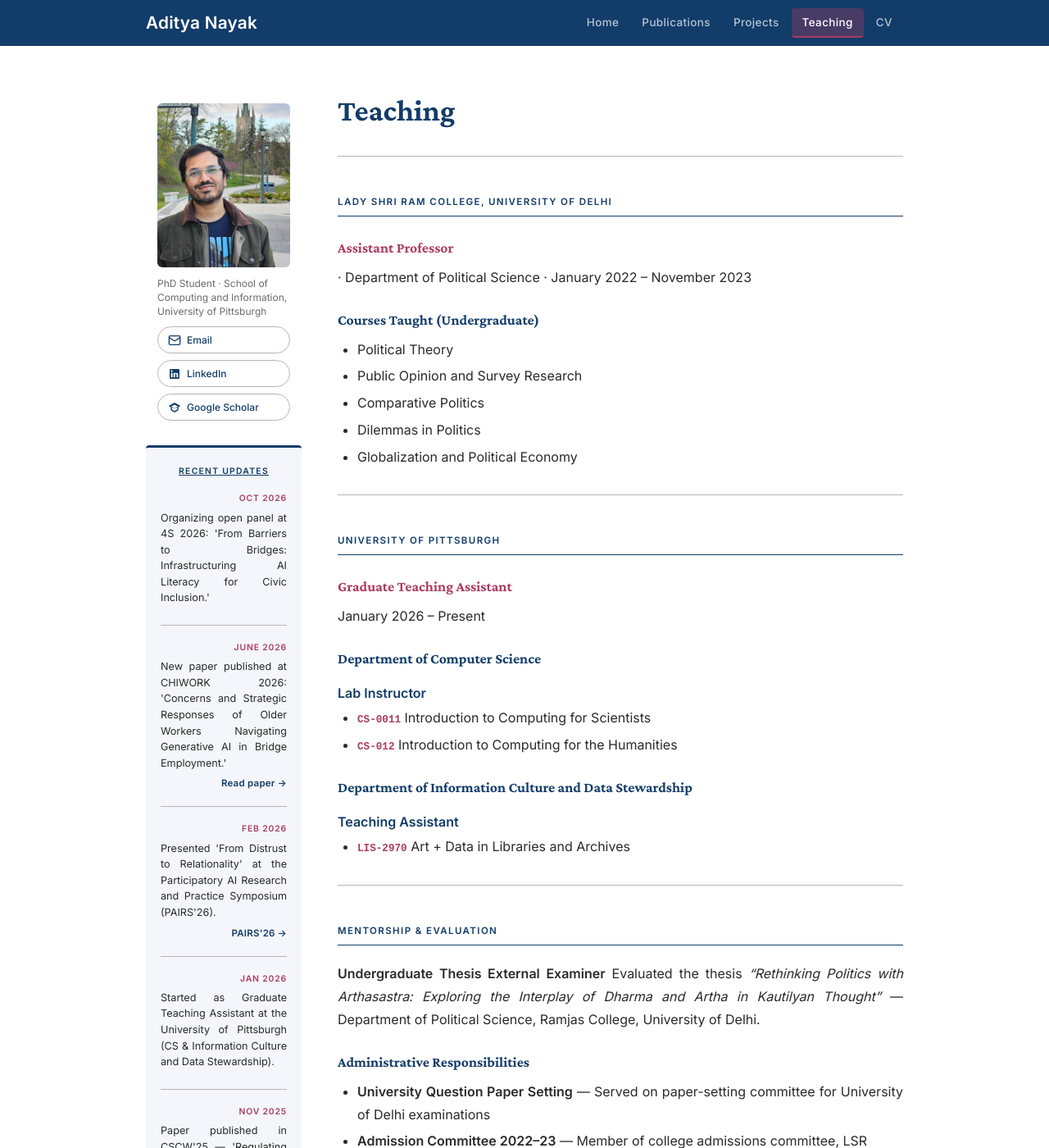
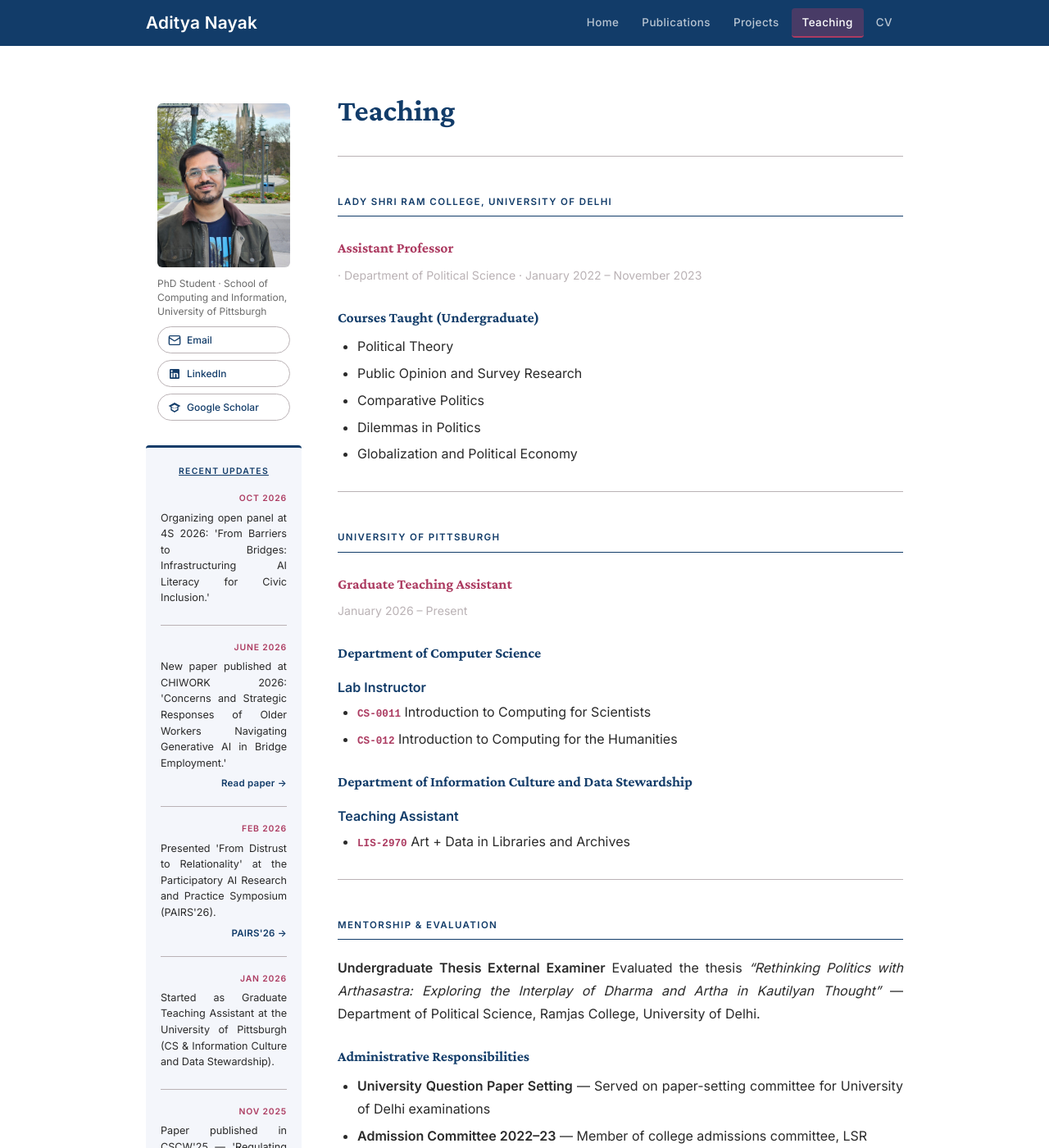
Before and after one commit to adityanayak-info/adityanayak-info.github.io, a Jekyll site: the page built from teaching.md, in a window 1280 px wide and 1400 px high. Shown: the whole window at 82% size. Built offline with Jekyll 4.4.1, drawn with Linux system fonts in a browser that asks for light colours.

Commit message:
Update style.css

```diff
--- a/assets/css/style.css
+++ b/assets/css/style.css
@@ -238,6 +238,11 @@ a:hover { color: var(--navy); text-decoration: underline; }
 .teaching-role {
   font-family: var(--font-display);
   color: var(--burgundy);
+}
+
+.teaching-meta {
+  color: var(--slate);
+  font-size: 0.88rem;
 }
 
 /* ============================================================
```
